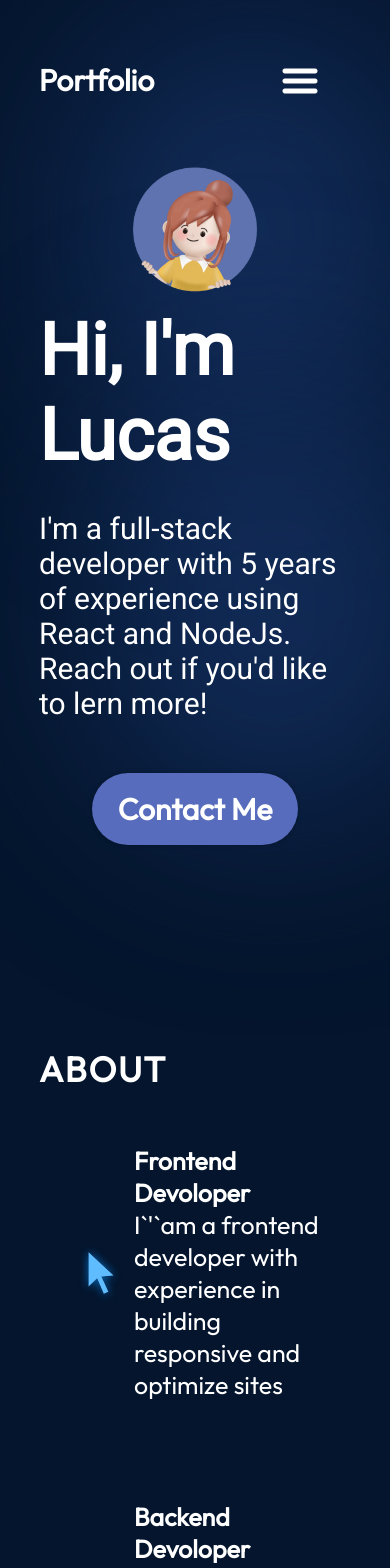
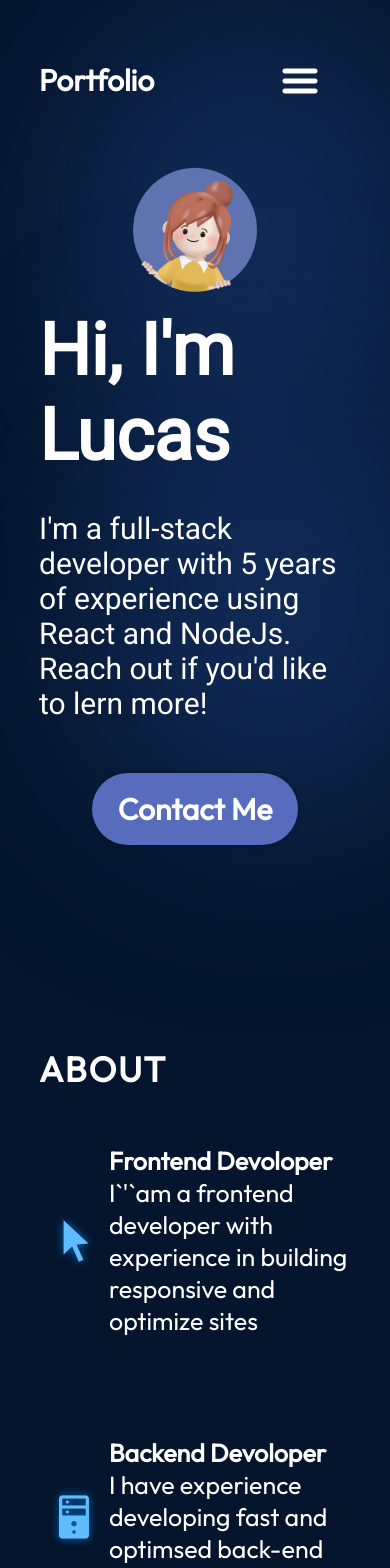
Before and after one commit to LucasFTomazela/react-portfolio, a React (Vite) app: page / in a window 390 px wide. Shown: the top 1568 px of the page. Built offline with nearby package versions, Linux system fonts and the light colour scheme.

Commit message:
Update About.module.css

```diff
--- a/src/components/About/About.module.css
+++ b/src/components/About/About.module.css
@@ -80,4 +80,9 @@
     .aboutItems {
         margin-top: 29px;
     }
+
+    .aboutItem {
+        padding-left: 0;
+        padding-right: 0;
+    }
 }
```
